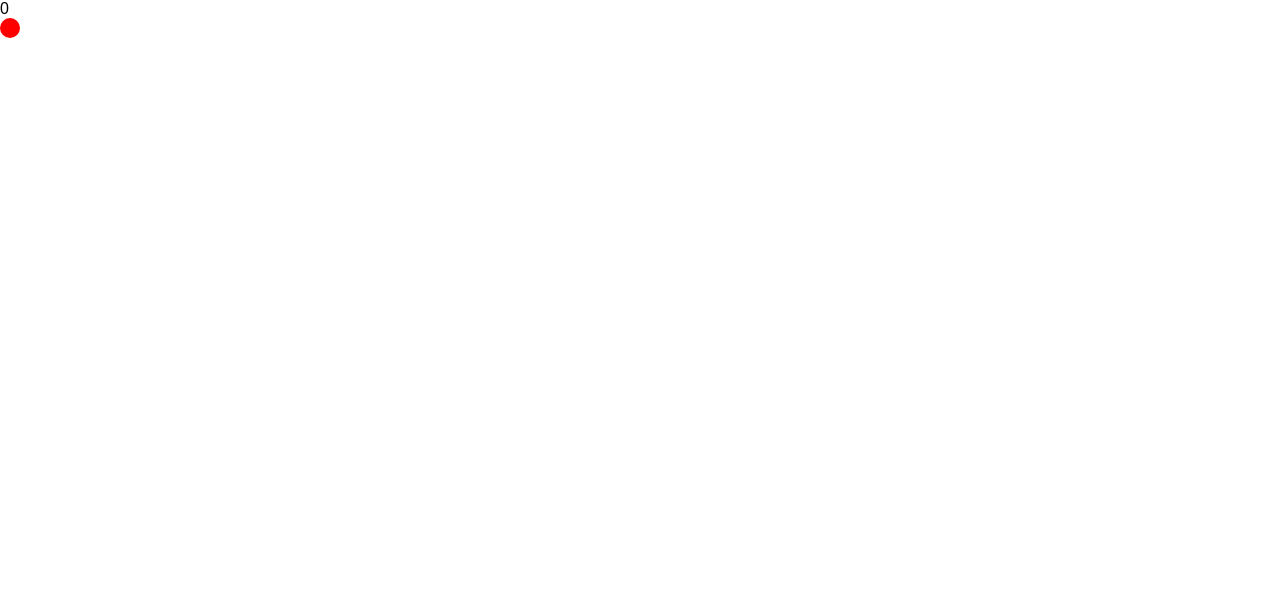
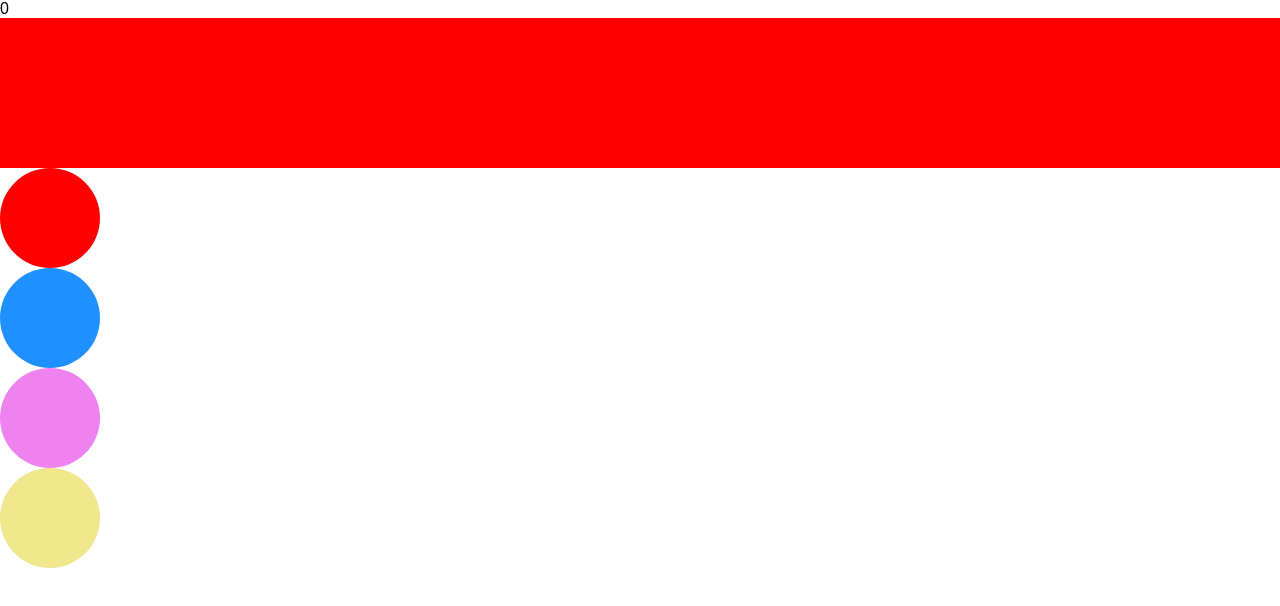
Before and after one commit to Japaka90/color_app_redux, a React (Create React App) app: page / in a window 1280 px wide. Shown: the top 606 px of the page. Built offline with nearby package versions, Linux system fonts and the light colour scheme.

Commit message:
simplify color block

```diff
--- a/src/App.css
+++ b/src/App.css
@@ -0,0 +1,4 @@
+.mainColor {
+  width: 100%;
+  height: 150px;
+}
--- a/src/App.js
+++ b/src/App.js
@@ -1,26 +1,24 @@
 import React, { Component } from 'react';
-import { connect } from 'react-redux'
+import { connect } from 'react-redux';
 import './App.css';
-import ColorBlock from './components/colorBlock'
-
-
+import ColorBlock from './components/colorBlock';
 
 class App extends Component {
-
   render() {
     // console.log(store.getState(), 123)
-    console.log(this.props.testStore,4);
+    console.log(this.props.store, 4);
+    const mainColor = '#ff0000';
+    const colorArray = ['#ff0000', '#1E90FF', '#EE82EE', '#F0E68C'];
     return (
       <div className="App">
-      0
-      <ColorBlock color="#ff0000" shape="round"/>
+        0
+        <div className="mainColor" style={{ backgroundColor: mainColor }} />
+        {colorArray.map(color => {
+          return <ColorBlock key={color} color={color} />;
+        })}
       </div>
-
     );
   }
 }
 
-export default connect(
-  state => ({store: state}),
-  dispatch => ({})
-)(App);
+export default connect(state => ({ store: state }), dispatch => ({}))(App);
--- a/src/components/colorBlock.js
+++ b/src/components/colorBlock.js
@@ -1,27 +1,28 @@
 import React from 'react';
 import PropTypes from 'prop-types';
 
-const ColorBlock = ({color, shape, width, height}) => {
-
-  return <div
-  style={{
-      backgroundColor: color,
-      borderRadius: (shape === 'round') ? '50%' : null,
-      width: width,
-      height: height
-    }}> </div>
-}
+const ColorBlock = ({ color, width, height }) => {
+  return (
+    <div
+      style={{
+        backgroundColor: color,
+        borderRadius: '50%',
+        width: width,
+        height: height
+      }}
+    />
+  );
+};
 
 export default ColorBlock;
 
 ColorBlock.propTypes = {
   color: PropTypes.string.isRequired,
-  shape: PropTypes.string.isRequired,
   width: PropTypes.string,
   height: PropTypes.string
-}
+};
 
 ColorBlock.defaultProps = {
-  width: "20px",
-  height: "20px"
-}
+  width: '100px',
+  height: '100px'
+};
```
Also changed, not shown: src/components/choseColorWrapper.js (added).
